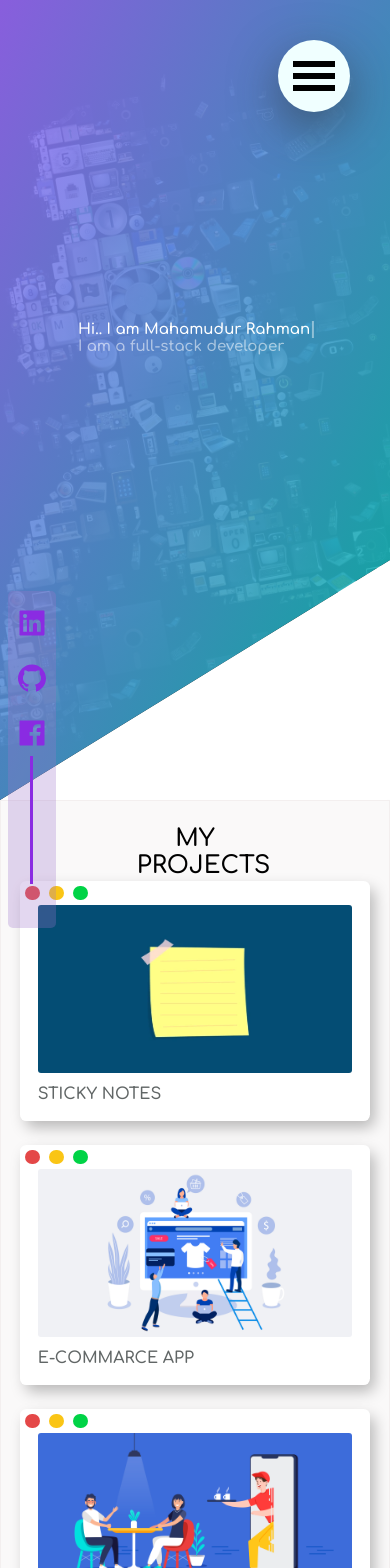
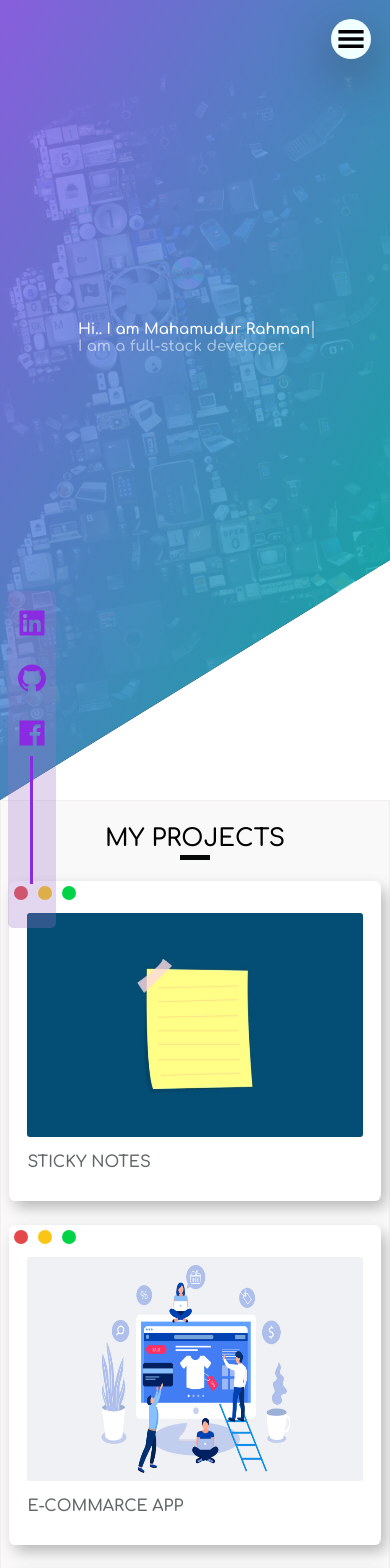
Before and after one commit to Julu1994/Mahamudur-Jewel, a React (Create React App) app in the folder my-portfolio/: page / in a window 390 px wide. Shown: the top 1568 px of the page. Built offline with nearby package versions, Linux system fonts and the light colour scheme; a web font is replaced by a local one.

Commit message:
responsiveness issue

```diff
--- a/my-portfolio/src/Layout/main.scss
+++ b/my-portfolio/src/Layout/main.scss
@@ -29,7 +29,7 @@
 
 
 .card-grid-header{
-    width: 30%;
+    width: 50%;
     height: 2rem;
     margin: 1.5rem auto;
 
@@ -62,7 +62,7 @@
 
 @media all and (max-width: 600px) {
     .card-grid {
-        max-width: 90%;
+        max-width: 96%;
         grid-template-columns: 1fr;
         grid-template-rows: repeat(6, 1fr);
     }
--- a/my-portfolio/src/components/Card.scss
+++ b/my-portfolio/src/components/Card.scss
@@ -131,10 +131,13 @@
 
 }
 
-// @media all and (max-width: 600px) {
-//     .card-container {
-//         min-width: 15rem;
-//     }
+@media all and (max-width: 600px) {
+    .card-container {
+        min-height: 20rem;
+    }
+    .card-container__body {
+        min-height: 20rem;
+    }
 
 
-// }
+}
--- a/my-portfolio/src/components/about.scss
+++ b/my-portfolio/src/components/about.scss
@@ -77,6 +77,7 @@
 
 @media all and (max-width: 950px) {
     .about-div {
+        width: 90%;
         grid-template-columns: 1fr;
         grid-template-rows: 1fr 1fr;
         grid-row-gap: 3rem;
--- a/my-portfolio/src/components/navbar.scss
+++ b/my-portfolio/src/components/navbar.scss
@@ -1,15 +1,15 @@
 
 .nav{
     &__icon{
-        font-size: 3rem;
+        font-size: 1.8rem;
         background-color: azure;
         box-shadow: 0 1rem 3rem rgb(rgb(46, 41, 41), .5 );
-        width: 4.5rem;
-        height: 4.5rem;
+        width: 2.5rem;
+        height: 2.5rem;
         border-radius: 50%;
         position: fixed;
-        top: 2.5rem;
-        right: 2.5rem;
+        top: 1.2rem;
+        right: 1.2rem;
         z-index: 3;
 
         &__sign{
@@ -24,8 +24,8 @@
 
     }
     &__background{
-        height: 3rem;
-        width: 3rem;
+        height: 2rem;
+        width: 2rem;
         border-radius: 50%;
         background-image: radial-gradient(rgb(135, 49, 192), rgb(29, 172, 204));
         position: fixed;
--- a/my-portfolio/src/components/skills.scss
+++ b/my-portfolio/src/components/skills.scss
@@ -1,7 +1,7 @@
 @import "./mixin_var.scss";
 .skill-div {
     width: 70%;
-    margin: 0 auto;
+    margin: 4rem auto;
     border-radius: 1rem;
     transition: all 3s;
 }
```
